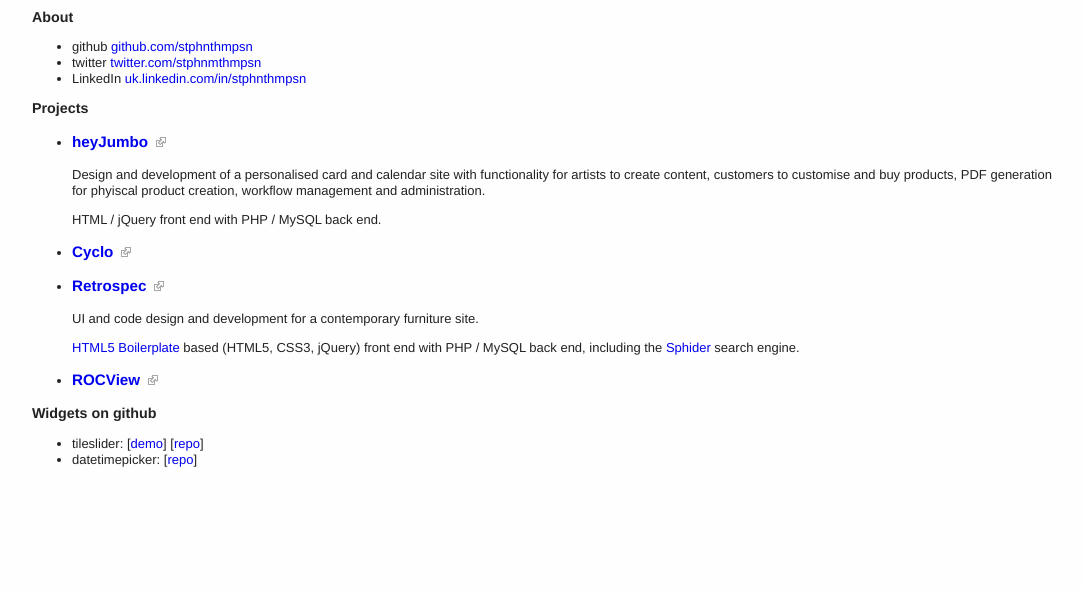
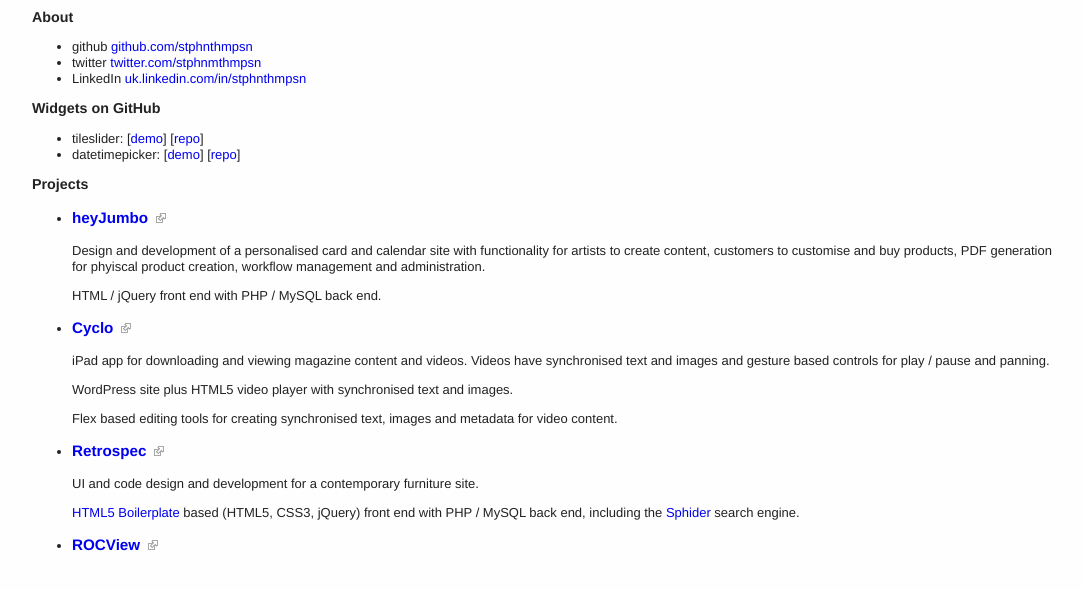
Before and after one commit to stphnthmpsn/stphnthmpsn.github.com, a plain HTML site: page index.html in a window 1280 px wide. Shown: the part 38-628 px from the top of the page, without its empty margins (96-1179 px from the left). Drawn offline with nearby package versions, Linux system fonts and the light colour scheme.

Commit message:
Added demo for datetimepicker. Reordering content. Additional info.

```diff
--- a/index.html
+++ b/index.html
@@ -16,7 +16,6 @@
 
   <link rel="stylesheet" href="css/style.css">
 
-  <script src="js/libs/modernizr-2.0.6.min.js"></script>
 </head>
 
 <body>
@@ -34,6 +33,12 @@
     		<li>LinkedIn <a href="http://uk.linkedin.com/in/stphnthmpsn ">uk.linkedin.com/in/stphnthmpsn</a></li>
     	</ul>
 
+		<h2>Widgets on GitHub</h2>
+		<ul>
+			<li>tileslider: [<a href="tileslider">demo</a>] [<a href="//github.com/stphnthmpsn/tileslider">repo</a>]</li>
+			<li>datetimepicker: [<a href="datetimepicker">demo</a>] [<a href="//github.com/stphnthmpsn/datetimepicker">repo</a>]</li>
+		</ul>
+
 		<h2>Projects</h2>
 		<ul>
 			<li>
@@ -49,6 +54,17 @@
 			</li>
 			<li>
 				<h3><a href="http://www.cyclo.co.uk" class="external">Cyclo</a></h3>
+				<p>
+					iPad app for downloading and viewing magazine content and videos. Videos have synchronised
+					text and images and gesture based controls for play / pause and panning.
+				</p>
+				<p>
+					WordPress site plus HTML5 video player with synchronised text and images.
+				</p>
+				<p>
+					Flex based editing tools for creating synchronised text, images and metadata
+					for video content.
+				</p>
 			</li>
 			<li>
 				<h3><a href="http://retrospec.co.uk" class="external">Retrospec</a></h3>
@@ -65,27 +81,19 @@
 			</li>
 		</ul>
 
-		<h2>Widgets on github</h2>
-		<ul>
-			<li>tileslider: [<a href="tileslider">demo</a>] [<a href="//github.com/stphnthmpsn/tileslider">repo</a>]</li>
-			<li>datetimepicker: [<a href="//github.com/stphnthmpsn/datetimepicker">repo</a>]</li>
-		</ul>
     </div>
     <footer>
 
     </footer>
   </div> <!--! end of #container -->
 
-  <!-- Grab Google CDN's jQuery, with a protocol relative URL; fall back to local if offline -->
-  <script src="//ajax.googleapis.com/ajax/libs/jquery/1.6.2/jquery.min.js"></script>
-  <script>window.jQuery || document.write('<script src="js/libs/jquery-1.6.2.min.js"><\/script>')</script>
-
+	<script src="//ajax.googleapis.com/ajax/libs/jquery/1.6.4/jquery.min.js"></script>
 
 	<script>
-		window._gaq = [['_setAccount','UA-25292292-1'],['_trackPageview'],['_trackPageLoadTime']];
-		Modernizr.load({
-			load: ('https:' == location.protocol ? '//ssl' : '//www') + '.google-analytics.com/ga.js'
-		});
+	    var _gaq=[['_setAccount','UA-25292292-1'],['_trackPageview'],['_trackPageLoadTime']];
+	    (function(d,t){var g=d.createElement(t),s=d.getElementsByTagName(t)[0];
+	    g.src=('https:'==location.protocol?'//ssl':'//www')+'.google-analytics.com/ga.js';
+	    s.parentNode.insertBefore(g,s)}(document,'script'));
 	</script>
 
 
```
